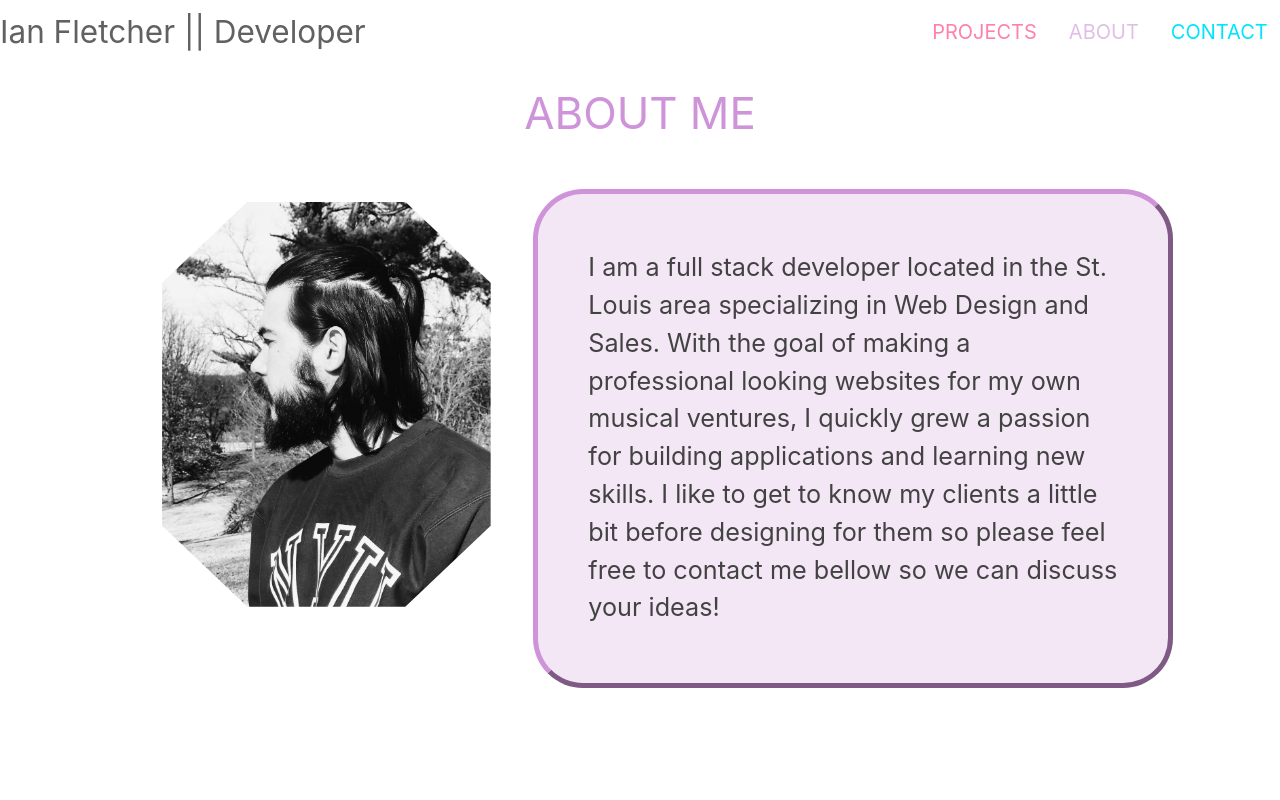
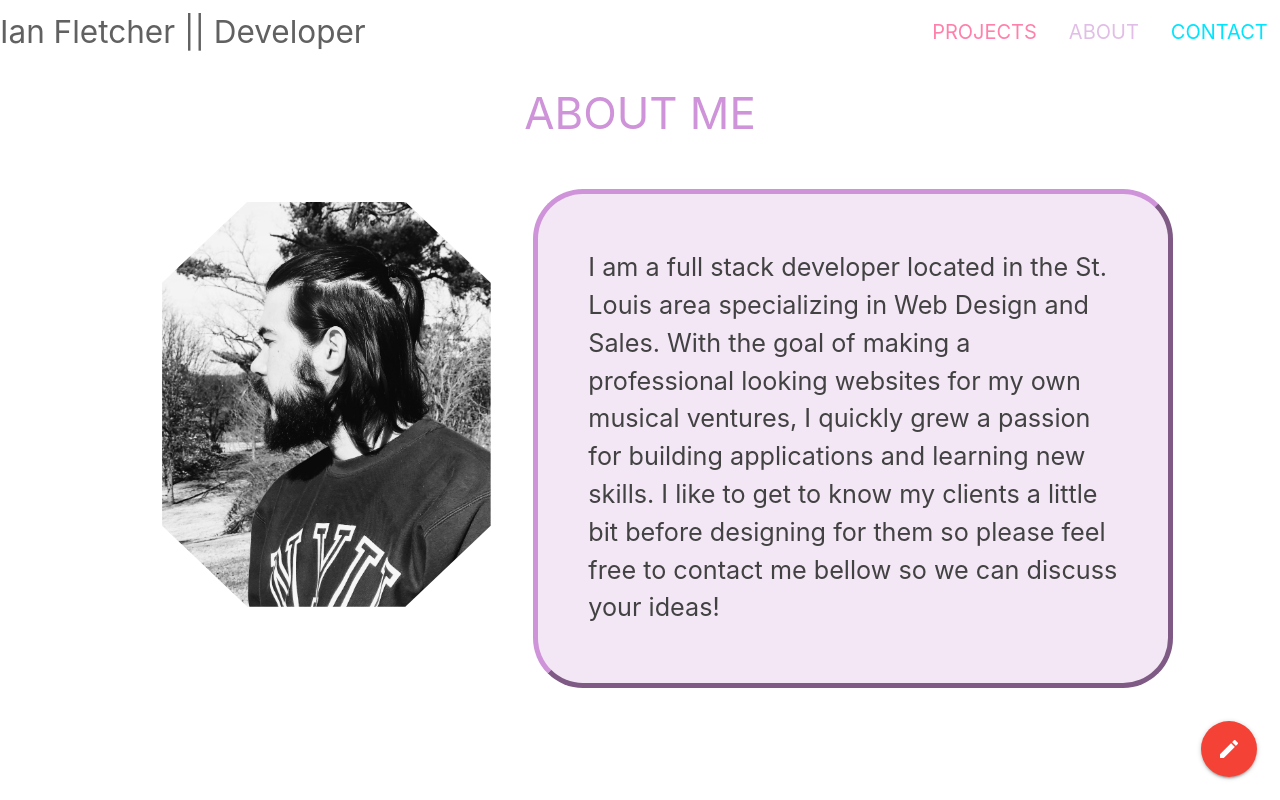
Before and after one commit to ianfletcher314/Ian-Fletcher-Portfolio, a React (Create React App) app: page / in a window 1280 px wide. Both pictures are taken after a click on the link "ABOUT". Built offline with nearby package versions, Linux system fonts and the light colour scheme.

Commit message:
added floating function  button that will have contact information readily avaliable on about page

```diff
--- a/src/components/About/About.js
+++ b/src/components/About/About.js
@@ -31,12 +31,17 @@ function About() {
                 </p>
 
             </section>
-            {/* <div className="aboutMeText caveat grey-text text-darken-3 col s5 pull-s1 aboutContainer2 up">
-                  <a href="mailto: ianfletcher314@gmail.com"> ianfletcher314@gmail.com</a>
-                  <a href="tel:3146100329" onclick="ga('send', 'event', { eventCategory: 'Contact', eventAction: 'Call', eventLabel: 'Mobile Button'});"><p class="call-button">314-610-0329</p></a>
-                  <a href="https://www.linkedin.com/in/ian-fletcher-a51420124/">https://www.linkedin.com/in/ian-fletcher-a51420124/</a>
-
-                </div> */}
+            <div class="fixed-action-btn">
+                <a class="btn-floating btn-large red">
+                    <i class="large material-icons">mode_edit</i>
+                </a>
+                <ul>
+                    <li><a class="btn-floating red"><i class="material-icons">insert_chart</i></a></li>
+                    <li><a class="btn-floating yellow darken-1"><i class="material-icons">format_quote</i></a></li>
+                    <li><a class="btn-floating green"><i class="material-icons">publish</i></a></li>
+                    <li><a class="btn-floating blue"><i class="material-icons">attach_file</i></a></li>
+                </ul>
+            </div>
 
         </div>
     );
```
